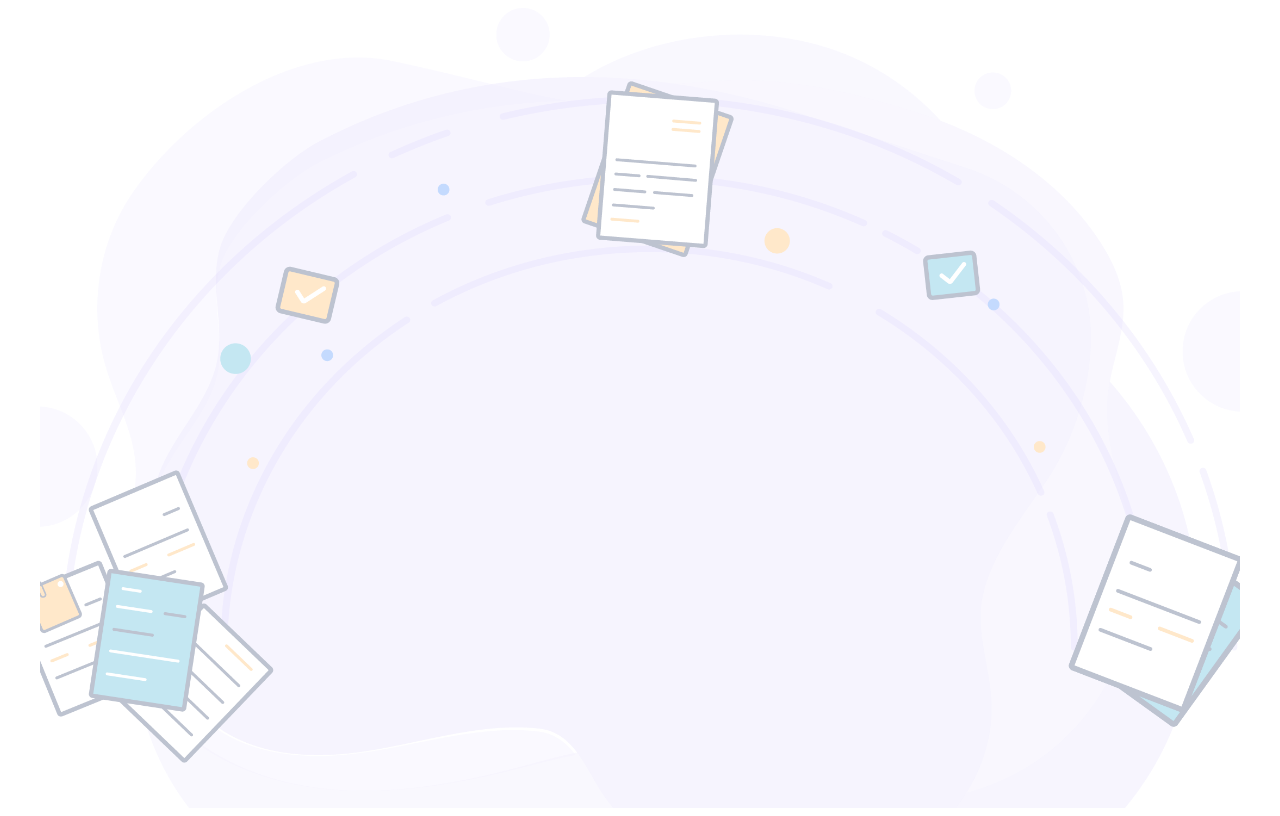
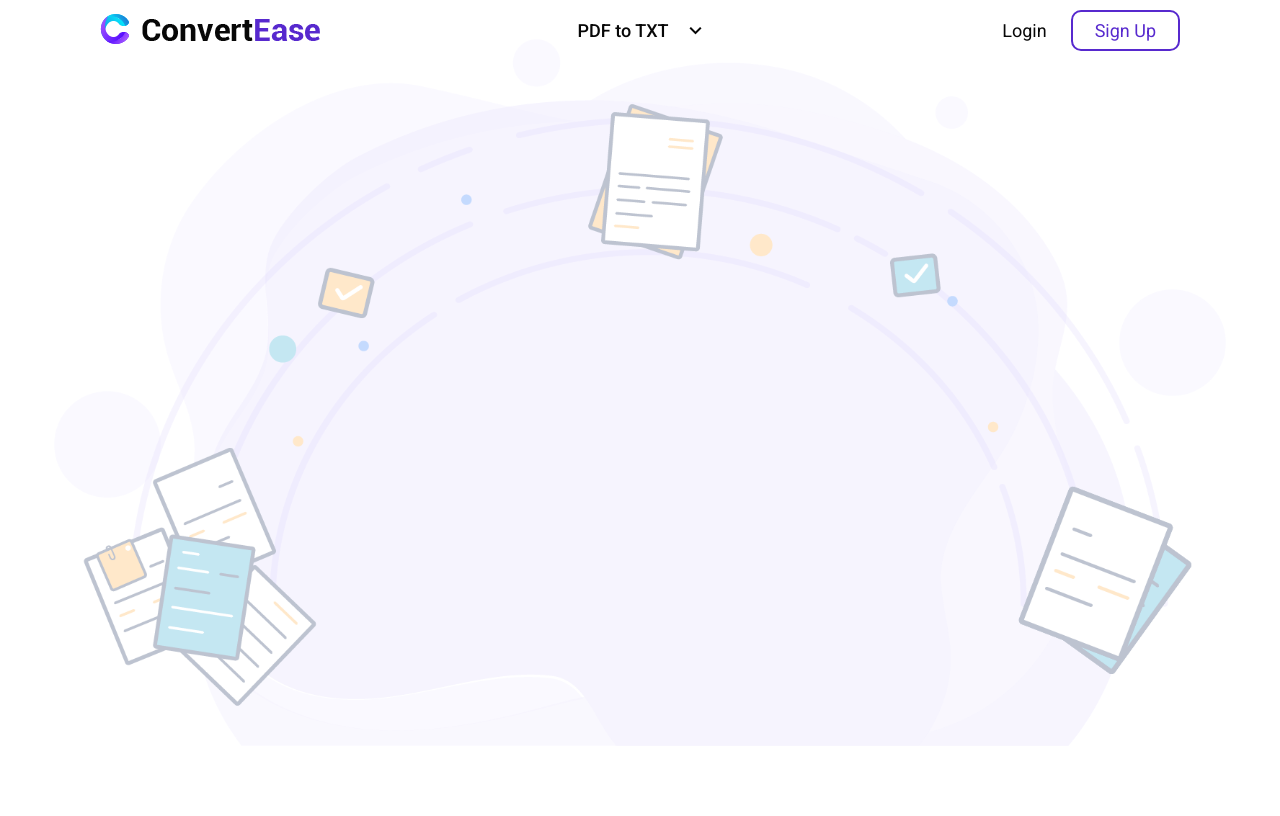
Before and after one commit to yuyuanchin/convert-ease, a PHP site: page / in a window 1280 px wide. After the commit the page ends 706 px from the top, so only its background shows below. Run offline with PHP 8.4, Linux system fonts and the light colour scheme.

Commit message:
Add navigation bar

```diff
--- a/css/index.css
+++ b/css/index.css
@@ -1,9 +1,172 @@
-body {
-    padding: 0 32px 0 32px;
+@import url('https://fonts.googleapis.com/css2?family=Roboto:wght@400;500;700;900&display=swap');
+
+:root {
+    --primary-100: #DBDBDB;
+    --primary-200: #9C9C9C;
+    --primary-300: #4E4E4E;
+    --primary-400: #070707;
+    --secondary-50: #F4F3FF;
+    --secondary-100: #EBE9FE;
+    --secondary-200: #DAD7FD;
+    --secondary-300: #BDB7FB;
+    --accent-400: #9C8EF7;
+    --accent-500: #7C5FF3;
+    --accent-600: #6A3EE9;
+    --accent-700: #5729CE;
+    --accent-800: #4C24B3;
+    --accent-900: #402092;
 }
 
-div {
-    background: url('../images/bg-5.png') no-repeat top center;
-    background-size: cover;
-    height: 100vh;
+body {
+    margin: 0;
 }
+
+* {
+    font-family: 'Roboto', sans-serif;
+    color: var(--primary-400);
+    font-size: 14px;
+}
+
+/* NavBar */
+header {
+    padding: 10px 100px;
+    display: flex;
+    flex-direction: row;
+    justify-content: space-between;
+    align-items: center;
+}
+
+.logo img {
+    height: 30px;
+}
+
+.logo p {
+    font-weight: bold;
+    font-size: 30px;
+    text-decoration: none;
+}
+
+/* Dropdown container */
+.dropdown {
+    position: relative;
+    display: flex;
+    justify-content: center;
+}
+
+/* Dropdown button */
+.dropdown button {
+    display: flex;
+    justify-content: center;
+    align-items: center;
+    background-color: transparent;
+    padding: 5px 15px;
+    border: 2px solid transparent;
+    cursor: pointer;
+    font-weight: 500;
+    font-size: 18px;
+}
+
+.dropdown span {
+    margin-left: 15px;
+    margin-right: -5px;
+}
+
+.dropdown button:hover {
+    border: 2px solid var(--accent-700);
+    border-radius: 10px;
+    transition: border 0.3s ease;
+}
+
+/* Dropdown menu */
+.dropdown .dropdown-menu {
+    display: none;
+    justify-content: center;
+    align-items: center;
+    width: 158px;
+    padding: 5px 0;
+    position: absolute;
+    top: 100%;
+    left: 50%;
+    transform: translate(-50%, 0);
+    z-index: 1; /* Ensure the menu appears above other elements */
+}
+
+.dropdown .dropdown-menu .dropdown-menu-item {
+    display: flex;
+    justify-content: center;
+    align-items: center;
+    background-color: #fff;
+    border-radius: 10px;
+    box-shadow: 0 0 15px rgba(0, 0, 0, 0.15);
+    border: 2px solid transparent;
+    width: 158px;
+    padding: 7px 15px;
+    font-weight: 500;
+}
+
+/* Dropdown menu on hover */
+.dropdown:hover .dropdown-menu {
+    display: flex;
+}
+
+.dropdown .dropdown-menu a {
+    display: block;
+    text-decoration: none;
+    font-size: 18px;
+}
+
+.dropdown .dropdown-menu .dropdown-menu-item:hover {
+    border: 2px solid var(--accent-700);
+    border-radius: 10px;
+    transition: border 0.3s ease;
+}
+
+div.login {
+    width: 222px;
+    display: flex;
+    flex-direction: row;
+    justify-content: end;
+}
+
+.login button {
+    background-color: transparent;
+    font-size: 18px;
+    padding: 8px 22px;
+    border-radius: 10px;
+    cursor: pointer;
+}
+
+#login {
+    border: solid 2px transparent;
+}
+
+#login:hover {
+    color: var(--accent-700);
+    transition: color 0.3s ease;
+}
+
+#signup {
+    color: var(--accent-700);
+    border: solid 2px var(--accent-700);
+}
+
+#signup:hover {
+    background-color: var(--accent-700);
+    color: #FFF;
+    transition: all 0.3s ease;
+}
+
+main {
+    position: relative;
+    box-sizing: border-box;
+    max-height: calc(100vh - 60.67px);
+}
+
+#background-image {
+    position: fixed;
+    top: 20px;
+    left: 50%;
+    transform: translate(-50%);
+    width: 100%;
+    z-index: -1;
+}
--- /dev/null
+++ b/index.html
@@ -0,0 +1,52 @@
+<!doctype html>
+<html lang="en">
+
+<head>
+  <meta charset="UTF-8">
+  <meta name="viewport"
+    content="width=device-width, user-scalable=no, initial-scale=1.0, maximum-scale=1.0, minimum-scale=1.0">
+  <meta http-equiv="X-UA-Compatible" content="ie=edge">
+  <link rel="stylesheet" href="/css/index.css">
+  <link rel="stylesheet"
+    href="https://fonts.googleapis.com/css2?family=Material+Symbols+Outlined:opsz,wght,FILL,GRAD@24,400,0,0" />
+  <title>ConvertEase | PDF to TXT Converter</title>
+  <link rel="icon" type="image/png" href="/images/logo.png">
+</head>
+
+<body>
+  <header>
+    <!-- Logo -->
+    <div>
+      <a class="logo" href="/">
+        <img src="/images/logo-full.png" alt="logo">
+      </a>
+    </div>
+
+    <!-- PDF to TXT / TXT to PDF -->
+    <div class="dropdown">
+      <button>
+        PDF to TXT
+        <span class="material-symbols-outlined">
+          expand_more
+        </span>
+      </button>
+      <div class="dropdown-menu">
+        <div class="dropdown-menu-item">
+          <a href="txt-to-pdf.html">TXT to PDF</a>
+        </div>
+      </div>
+    </div>
+
+    <!-- Login & Sign Up -->
+    <div class="login">
+      <button id="login">Login</button>
+      <button id="signup">Sign Up</button>
+    </div>
+  </header>
+
+  <main>
+    <img id="background-image" src="./images/bg-7.png" alt="Background image">
+  </main>
+</body>
+
+</html>
--- a/index.php
+++ /dev/null
@@ -1,21 +0,0 @@
-<!doctype html>
-<html lang="en">
-<head>
-    <meta charset="UTF-8">
-    <meta name="viewport"
-          content="width=device-width, user-scalable=no, initial-scale=1.0, maximum-scale=1.0, minimum-scale=1.0">
-    <meta http-equiv="X-UA-Compatible" content="ie=edge">
-    <link rel="stylesheet" href="css/index.css">
-    <title>ConvertEase | PDF to TXT Converter</title>
-</head>
-<body>
-    <header>
-        <nav>
-
-        </nav>
-    </header>
-    <div>
-
-    </div>
-</body>
-</html>
```
Also changed, not shown: txt-to-pdf.html (added, +52 -0 lines), images/bg-6.png (added), images/bg-7.png (added), images/logo-full.png (added), images/logo.png (added).
